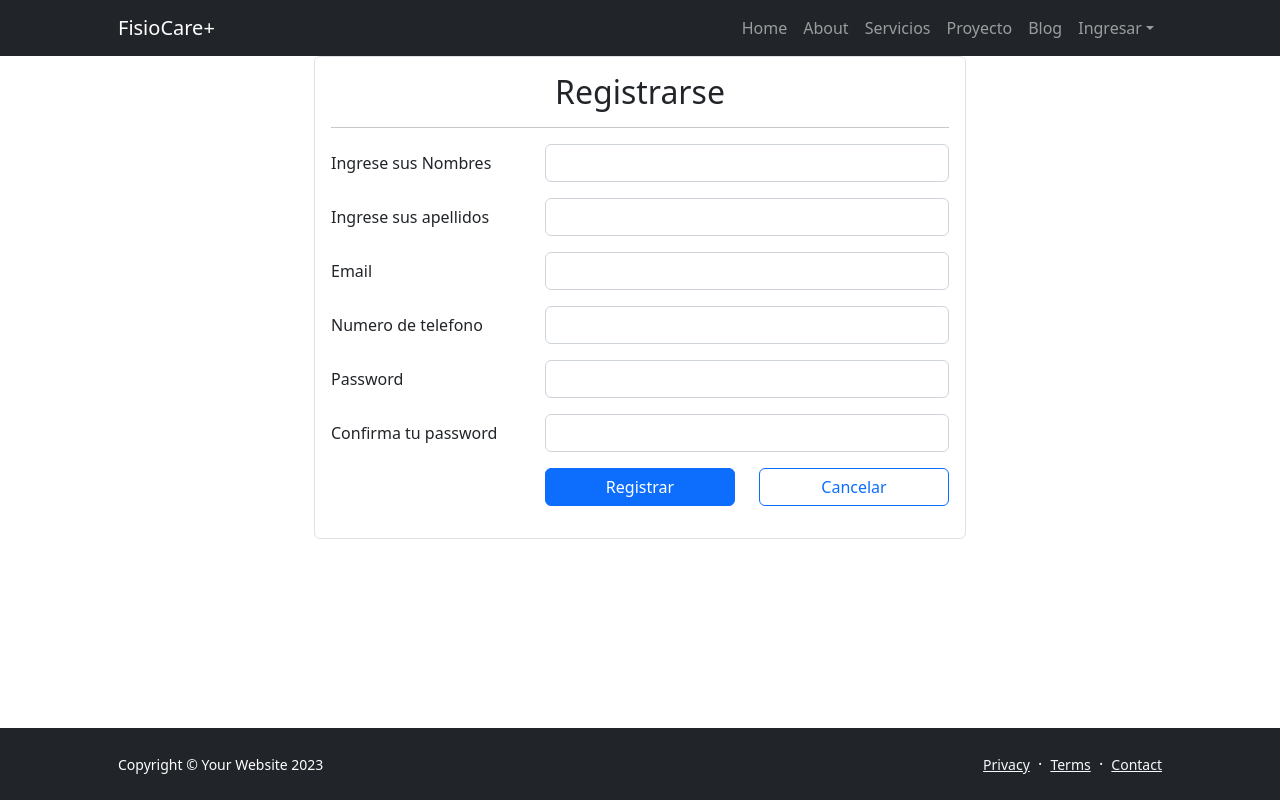
After one commit to UrquijoDev/FisioCare-2, an ASP.NET Core app: page /Identity/Account/Register in a window 1280 px wide. The commit adds this page. Run offline with ASP.NET Core 8, Linux system fonts and the light colour scheme; some libraries are stand-ins or nearby versions.

Commit message:
2do commit

```diff
--- /dev/null
+++ b/FisioCare-2/Areas/Identity/Pages/Account/Register.cshtml
@@ -0,0 +1,70 @@
+@page
+@model RegisterModel
+@{
+    ViewData["Title"] = "Register";
+}
+
+<div class="row">
+    <div class="col-lg-6 mx-auto rounded border p-3">
+        <h2 class="text-center">Registrarse</h2>
+        <hr />
+        <div asp-validation-summary="ModelOnly" class="text-danger" role="alert"></div>
+
+        <form id="registerForm" asp-route-returnUrl="@Model.ReturnUrl" method="post">
+            <div class="row mb-3">
+                <label class="col-sm-4 col-form-label">Ingrese sus Nombres</label>
+                <div class="col-sm-8">
+                    <input class="form-control" asp-for="Input.FirstName" />
+                    <span asp-validation-for="Input.FirstName" class="text-danger"></span>
+                </div>
+            </div>
+            <div class="row mb-3">
+                <label class="col-sm-4 col-form-label">Ingrese sus apellidos</label>
+                <div class="col-sm-8">
+                    <input class="form-control" asp-for="Input.LastName" />
+                    <span asp-validation-for="Input.LastName" class="text-danger"></span>
+                </div>
+            </div>
+            <div class="row mb-3">
+                <label class="col-sm-4 col-form-label">Email</label>
+                <div class="col-sm-8">
+                    <input class="form-control" asp-for="Input.Email" />
+                    <span asp-validation-for="Input.Email" class="text-danger"></span>
+                </div>
+            </div>
+
+            <div class="row mb-3">
+                <label class="col-sm-4 col-form-label">Numero de telefono</label>
+                <div class="col-sm-8">
+                    <input class="form-control" asp-for="Input.PhoneNumber" />
+                    <span asp-validation-for="Input.Email" class="text-danger"></span>
+                </div>
+            </div>
+
+            <div class="row mb-3">
+                <label class="col-sm-4 col-form-label">Password</label>
+                <div class="col-sm-8">
+                    <input class="form-control" asp-for="Input.Password" />
+                    <span asp-validation-for="Input.Password" class="text-danger"></span>
+                </div>
+            </div>
+
+            <div class="row mb-3">
+                <label class="col-sm-4 col-form-label">Confirma tu password</label>
+                <div class="col-sm-8">
+                    <input class="form-control" asp-for="Input.ConfirmPassword" />
+                    <span asp-validation-for="Input.ConfirmPassword" class="text-danger"></span>
+                </div>
+            </div>
+
+            <div class="row mb-3">
+                <div class="offset-sm-4 col-sm-4 d-grid">
+                    <button type="submit" class="btn btn-primary">Registrar</button>
+                </div>
+                <div class="col-sm-4 d-grid">
+                    <a class="btn btn-outline-primary" href="/">Cancelar</a>
+                </div>
+            </div>
+        </form>
+    </div>
+</div>
--- /dev/null
+++ b/FisioCare-2/Areas/Identity/Pages/Account/Register.cshtml.cs
@@ -0,0 +1,189 @@
+// Licensed to the .NET Foundation under one or more agreements.
+// The .NET Foundation licenses this file to you under the MIT license.
+#nullable disable
+
+using System;
+using System.Collections.Generic;
+using System.ComponentModel.DataAnnotations;
+using System.Linq;
+using System.Text;
+using System.Text.Encodings.Web;
+using System.Threading;
+using System.Threading.Tasks;
+using Microsoft.AspNetCore.Authentication;
+using Microsoft.AspNetCore.Authorization;
+using FisioCare_2.Models;
+using Microsoft.AspNetCore.Identity;
+using Microsoft.AspNetCore.Identity.UI.Services;
+using Microsoft.AspNetCore.Mvc;
+using Microsoft.AspNetCore.Mvc.RazorPages;
+using Microsoft.AspNetCore.WebUtilities;
+using Microsoft.Extensions.Logging;
+
+namespace FisioCare_2.Areas.Identity.Pages.Account
+{
+    public class RegisterModel : PageModel
+    {
+        private readonly SignInManager<ApplicationUser> _signInManager;
+        private readonly UserManager<ApplicationUser> _userManager;
+        private readonly IUserStore<ApplicationUser> _userStore;
+        private readonly IUserEmailStore<ApplicationUser> _emailStore;
+        private readonly ILogger<RegisterModel> _logger;
+        private readonly IEmailSender _emailSender;
+
+        public RegisterModel(
+            UserManager<ApplicationUser> userManager,
+            IUserStore<ApplicationUser> userStore,
+            SignInManager<ApplicationUser> signInManager,
+            ILogger<RegisterModel> logger,
+            IEmailSender emailSender)
+        {
+            _userManager = userManager;
+            _userStore = userStore;
+            _emailStore = GetEmailStore();
+            _signInManager = signInManager;
+            _logger = logger;
+            _emailSender = emailSender;
+        }
+
+        /// <summary>
+        ///     This API supports the ASP.NET Core Identity default UI infrastructure and is not intended to be used
+        ///     directly from your code. This API may change or be removed in future releases.
+        /// </summary>
+        [BindProperty]
+        public InputModel Input { get; set; }
+
+        /// <summary>
+        ///     This API supports the ASP.NET Core Identity default UI infrastructure and is not intended to be used
+        ///     directly from your code. This API may change or be removed in future releases.
+        /// </summary>
+        public string ReturnUrl { get; set; }
+
+        /// <summary>
+        ///     This API supports the ASP.NET Core Identity default UI infrastructure and is not intended to be used
+        ///     directly from your code. This API may change or be removed in future releases.
+        /// </summary>
+        public IList<AuthenticationScheme> ExternalLogins { get; set; }
+
+        /// <summary>
+        ///     This API supports the ASP.NET Core Identity default UI infrastructure and is not intended to be used
+        ///     directly from your code. This API may change or be removed in future releases.
+        /// </summary>
+        public class InputModel
+        {
+            /// <summary>
+            ///     This API supports the ASP.NET Core Identity default UI infrastructure and is not intended to be used
+            ///     directly from your code. This API may change or be removed in future releases.
+            /// </summary>
+            ///
+            [Required]
+            public string FirstName { get; set; }
+            [Required]
+            public string LastName { get; set; }
+            [Required]
+            public string PhoneNumber { get; set; }
+
+            [Required]
+            [EmailAddress]
+            [Display(Name = "Email")]
+            public string Email { get; set; }
+
+            /// <summary>
+            ///     This API supports the ASP.NET Core Identity default UI infrastructure and is not intended to be used
+            ///     directly from your code. This API may change or be removed in future releases.
+            /// </summary>
+            [Required]
+            [StringLength(100, ErrorMessage = "The {0} must be at least {2} and at max {1} characters long.", MinimumLength = 6)]
+            [DataType(DataType.Password)]
+            [Display(Name = "Password")]
+            public string Password { get; set; }
+
+            /// <summary>
+            ///     This API supports the ASP.NET Core Identity default UI infrastructure and is not intended to be used
+            ///     directly from your code. This API may change or be removed in future releases.
+            /// </summary>
+            [DataType(DataType.Password)]
+            [Display(Name = "Confirm password")]
+            [Compare("Password", ErrorMessage = "The password and confirmation password do not match.")]
+            public string ConfirmPassword { get; set; }
+        }
+
+
+        public async Task OnGetAsync(string returnUrl = null)
+        {
+            ReturnUrl = returnUrl;
+            ExternalLogins = (await _signInManager.GetExternalAuthenticationSchemesAsync()).ToList();
+        }
+
+        public async Task<IActionResult> OnPostAsync(string returnUrl = null)
+        {
+            returnUrl ??= Url.Content("~/");
+            ExternalLogins = (await _signInManager.GetExternalAuthenticationSchemesAsync()).ToList();
+            if (ModelState.IsValid)
+            {
+                var user = CreateUser();
+
+                await _userStore.SetUserNameAsync(user, Input.Email, CancellationToken.None);
+                await _emailStore.SetEmailAsync(user, Input.Email, CancellationToken.None);
+                var result = await _userManager.CreateAsync(user, Input.Password);
+
+                if (result.Succeeded)
+                {
+                    _logger.LogInformation("User created a new account with password.");
+
+                    var userId = await _userManager.GetUserIdAsync(user);
+                    var code = await _userManager.GenerateEmailConfirmationTokenAsync(user);
+                    code = WebEncoders.Base64UrlEncode(Encoding.UTF8.GetBytes(code));
+                    var callbackUrl = Url.Page(
+                        "/Account/ConfirmEmail",
+                        pageHandler: null,
+                        values: new { area = "Identity", userId = userId, code = code, returnUrl = returnUrl },
+                        protocol: Request.Scheme);
+
+                    await _emailSender.SendEmailAsync(Input.Email, "Confirm your email",
+                        $"Please confirm your account by <a href='{HtmlEncoder.Default.Encode(callbackUrl)}'>clicking here</a>.");
+
+                    if (_userManager.Options.SignIn.RequireConfirmedAccount)
+                    {
+                        return RedirectToPage("RegisterConfirmation", new { email = Input.Email, returnUrl = returnUrl });
+                    }
+                    else
+                    {
+                        await _signInManager.SignInAsync(user, isPersistent: false);
+                        return LocalRedirect(returnUrl);
+                    }
+                }
+                foreach (var error in result.Errors)
+                {
+                    ModelState.AddModelError(string.Empty, error.Description);
+                }
+            }
+
+            // If we got this far, something failed, redisplay form
+            return Page();
+        }
+
+        private ApplicationUser CreateUser()
+        {
+            try
+            {
+                return Activator.CreateInstance<ApplicationUser>();
+            }
+            catch
+            {
+                throw new InvalidOperationException($"Can't create an instance of '{nameof(ApplicationUser)}'. " +
+                    $"Ensure that '{nameof(ApplicationUser)}' is not an abstract class and has a parameterless constructor, or alternatively " +
+                    $"override the register page in /Areas/Identity/Pages/Account/Register.cshtml");
+            }
+        }
+
+        private IUserEmailStore<ApplicationUser> GetEmailStore()
+        {
+            if (!_userManager.SupportsUserEmail)
+            {
+                throw new NotSupportedException("The default UI requires a user store with email support.");
+            }
+            return (IUserEmailStore<ApplicationUser>)_userStore;
+        }
+    }
+}
--- /dev/null
+++ b/FisioCare-2/Areas/Identity/Pages/Account/_ViewImports.cshtml
@@ -0,0 +1 @@
+@using FisioCare_2.Areas.Identity.Pages.Account
--- /dev/null
+++ b/FisioCare-2/Areas/Identity/Pages/_ValidationScriptsPartial.cshtml
@@ -0,0 +1,2 @@
+<script src="~/lib/jquery-validation/dist/jquery.validate.min.js"></script>
+<script src="~/lib/jquery-validation-unobtrusive/dist/jquery.validate.unobtrusive.min.js"></script>
--- /dev/null
+++ b/FisioCare-2/Areas/Identity/Pages/_ViewImports.cshtml
@@ -0,0 +1,5 @@
+@using Microsoft.AspNetCore.Identity
+@using FisioCare_2.Areas.Identity
+@using FisioCare_2.Areas.Identity.Pages
+@addTagHelper *, Microsoft.AspNetCore.Mvc.TagHelpers
+@using FisioCare_2.Models
--- /dev/null
+++ b/FisioCare-2/Areas/Identity/Pages/_ViewStart.cshtml
@@ -0,0 +1,4 @@
+
+@{
+    Layout = "/Pages/Shared/_Layout.cshtml";
+}
--- a/FisioCare-2/Pages/Index.cshtml
+++ b/FisioCare-2/Pages/Index.cshtml
@@ -4,11 +4,6 @@
     ViewData["Title"] = "Home page";
     Layout = "_Layout";
 }
-
-
-
-
-
 <!-- Header-->
 <header class="bg-dark py-5">
     <div class="container px-5">
--- a/FisioCare-2/Pages/Shared/_Layout.cshtml
+++ b/FisioCare-2/Pages/Shared/_Layout.cshtml
@@ -28,8 +28,8 @@
                         <li class="nav-item"><a class="nav-link" asp-area="" asp-page="/Index">Servicios</a></li>
                         <li class="nav-item"><a class="nav-link" asp-area="" asp-page="/Index">Proyecto</a></li>
                         <li class="nav-item"><a class="nav-link" asp-area="" asp-page="/Index">Blog</a></li>
-                        @*                         <partial name="_LoginPartial" />
- *@                    </ul>
+                                                <partial name="_LoginPartial" />
+                    </ul>
                 </div>
             </div>
         </nav>
--- /dev/null
+++ b/FisioCare-2/Pages/Shared/_LoginPartial.cshtml
@@ -0,0 +1,28 @@
+@using Microsoft.AspNetCore.Identity
+@using FisioCare_2.Models
+
+@inject SignInManager<ApplicationUser> SignInManager
+@inject UserManager<ApplicationUser> UserManager
+
+@if (SignInManager.IsSignedIn(User))
+{
+    <li class="nav-item">
+        <a id="manage" class="nav-link" asp-area="Identity" asp-page="/Account/Manage/Index" title="Manage">Hello @UserManager.GetUserName(User)!</a>
+    </li>
+    <li class="nav-item">
+        <form id="logoutForm" asp-area="Identity" asp-page="/Account/Logout" asp-route-returnUrl="@Url.Page("/Index", new { area = "" })">
+            <a href="/Index" class="nav-link" onclick="event.preventDefault(); document.getElementById('logoutForm').submit();">Logout</a>
+        </form>
+    </li>
+}
+else
+{
+
+    <li class="nav-item dropdown">
+        <a class="nav-link dropdown-toggle" id="navbarDropdownBlog" href="#" role="button" data-bs-toggle="dropdown" aria-expanded="false">Ingresar</a>
+        <ul class="dropdown-menu dropdown-menu-end" aria-labelledby="navbarDropdownBlog">
+            <li><a class="dropdown-item" id="login" asp-area="Identity" asp-page="/Account/Login">Login</a></li>
+            <li><a class="dropdown-item" id="register" asp-area="Identity" asp-page="/Account/Register">Registrarse</a></li>
+        </ul>
+    </li>
+}
--- a/FisioCare-2/Program.cs
+++ b/FisioCare-2/Program.cs
@@ -1,5 +1,7 @@
 using FisioCare_2.Services;
 using Microsoft.EntityFrameworkCore;
+using Microsoft.AspNetCore.Identity;
+using FisioCare_2.Models;
 
 var builder = WebApplication.CreateBuilder(args);
 
@@ -12,6 +14,8 @@ builder.Services.AddDbContext<ApplicationDbContext>(options =>
     var connectionString = builder.Configuration.GetConnectionString("DefaultConnection");
     options.UseSqlServer(connectionString);
 });
+
+builder.Services.AddDefaultIdentity<ApplicationUser>(options => options.SignIn.RequireConfirmedAccount = false).AddEntityFrameworkStores<ApplicationDbContext>();
 
 
 
```
Also changed, not shown: FisioCare-2/Areas/Identity/Pages/Account/Login.cshtml (added, +46 -0 lines), FisioCare-2/Areas/Identity/Pages/Account/Login.cshtml.cs (added, +141 -0 lines), FisioCare-2/Areas/Identity/Pages/Account/Logout.cshtml (added, +21 -0 lines), FisioCare-2/Areas/Identity/Pages/Account/Logout.cshtml.cs (added, +43 -0 lines), FisioCare-2/FisioCare-2.csproj.
